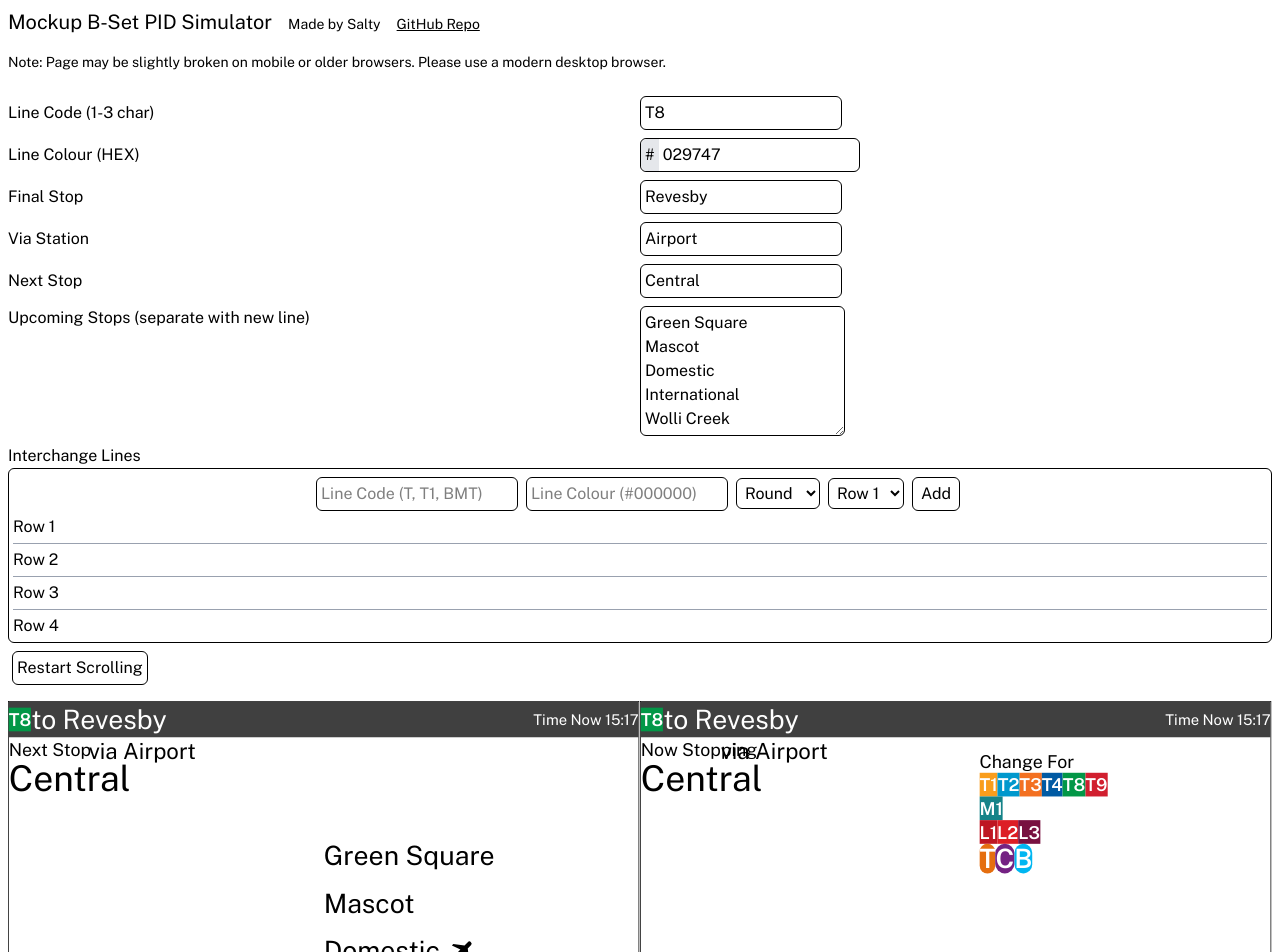
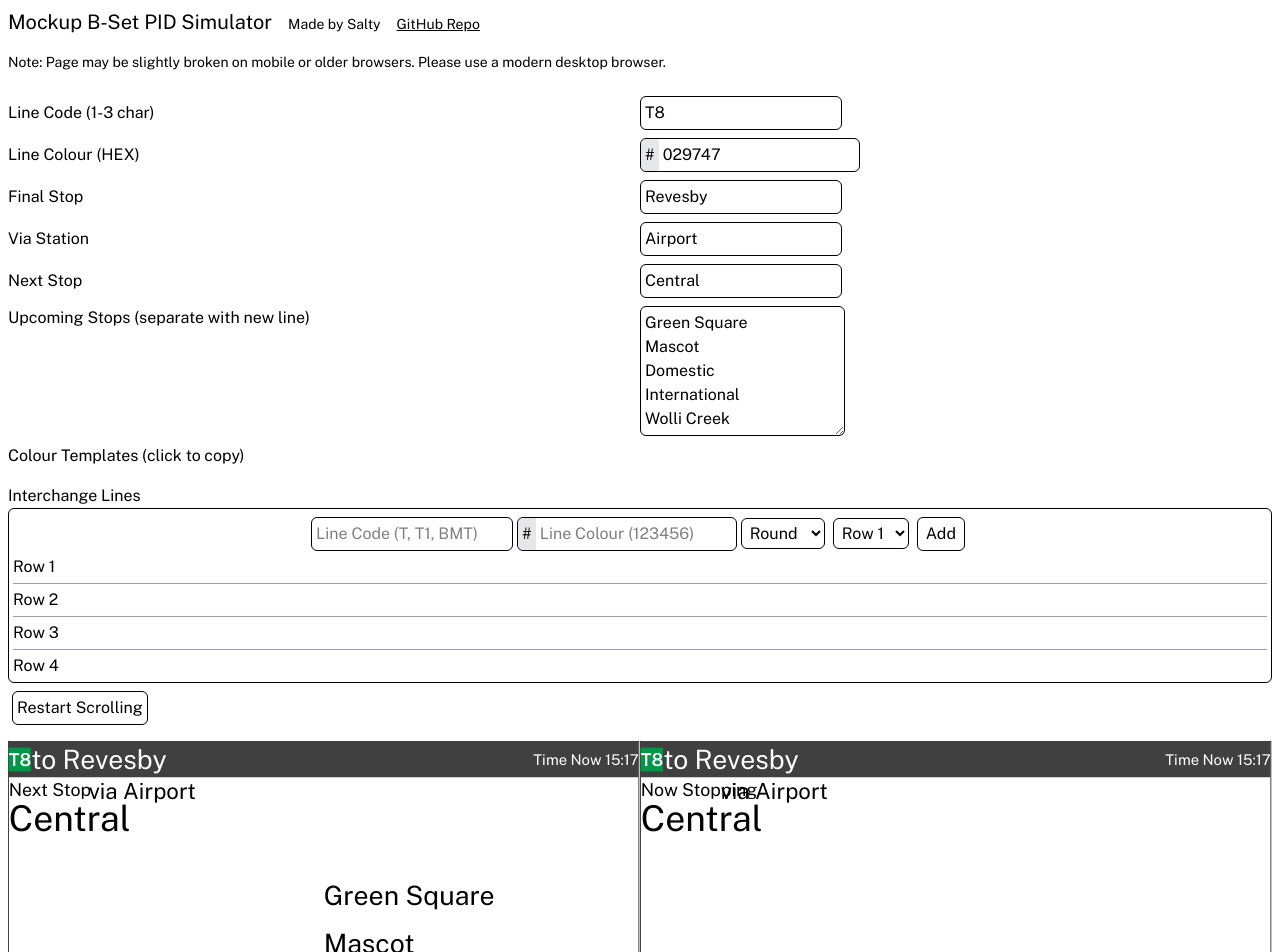
Before and after one commit to wutSalty/b-set-pid, a Next.js app: page / in a window 1280 px wide. Shown: the top 952 px of the page. Built offline with nearby package versions, Linux system fonts and the light colour scheme.

Commit message:
implemented interchange lines for big screen

```diff
--- a/src/app/Components/InputColour.tsx
+++ b/src/app/Components/CustomInputs.tsx
@@ -1,14 +1,18 @@
 import { ChangeEventHandler } from "react";
 
-export default function InputColour({
+export function InputColour({
   onChange,
   previewColour,
-  defaultColour
+  defaultColour,
+  required = false,
+  placeholder = "",
 }:
 {
   onChange: ChangeEventHandler<HTMLInputElement>,
   previewColour: string,
   defaultColour: string,
+  required?: boolean,
+  placeholder?: string,
 }
 ) {
   return (
@@ -18,11 +22,12 @@ export default function InputColour({
         type='text'
         id='LineColour'
         name='LineColour'
+        placeholder={placeholder}
         minLength={1}
         maxLength={6}
         defaultValue={defaultColour.slice(1)}
         onChange={(e) => onChange(e)}
-        required
+        required={required}
         className='p-1 grow-1 shrink-1 min-w-0' />
         <div className='w-[25] h-[32] grow-1 shrink-0 rounded-r-md' style={{backgroundColor: previewColour}}></div>
     </div>
--- a/src/app/Components/big-stopping.tsx
+++ b/src/app/Components/big-stopping.tsx
@@ -2,6 +2,7 @@ import { FaChevronLeft } from 'react-icons/fa';
 import { FaChevronRight } from 'react-icons/fa';
 import { RoundIcon, SquareIcon } from './icons';
 import StandardHeader from './header';
+import { Roundel } from '../Types/Roundel';
 
 export default function BigStopping(
   {
@@ -10,7 +11,7 @@ export default function BigStopping(
     FinalStop,
     ViaStop,
     NextStop,
-    Interchange,
+    Roundels,
   }:
   {
     LineColour: string,
@@ -18,7 +19,7 @@ export default function BigStopping(
     FinalStop: string,
     ViaStop: string,
     NextStop: string,
-    Interchange?: [],
+    Roundels: Roundel[],
   }
 ) {
   return (
@@ -58,27 +59,55 @@ export default function BigStopping(
         </div>
 
         <div className="basis-1/2 px-[32px] py-[16px] pr-0 pb-0" style={{height: 480-75-75}}>
-          <p className="text-2xl">Change For</p>
+          {Roundels.length > 0 ? <p className="text-2xl">Change For</p> : <></>}
           <div className='flex gap-[12] items-center flex-wrap mb-[12]'>
-            <SquareIcon LineCode='T1' LineColour='#f99d1c' />
+            {
+              Roundels.filter(r => r.row === 0).map((r, i) => (
+                r.type === "square" ?
+                <SquareIcon key={`${i}_${r.lineCode}_${r.lineColour}_${r.row}`} LineCode={r.lineCode} LineColour={r.lineColour} /> :
+                <RoundIcon key={`${i}_${r.lineCode}_${r.lineColour}_${r.row}`} LineCode={r.lineCode} LineColour={r.lineColour} />
+              ))
+            }
+            {/* <SquareIcon LineCode='T1' LineColour='#f99d1c' />
             <SquareIcon LineCode='T2' LineColour='#0098cd' />
             <SquareIcon LineCode='T3' LineColour='#f37021' />
             <SquareIcon LineCode='T4' LineColour='#005aa3' />
             <SquareIcon LineCode='T8' LineColour='#029747' />
-            <SquareIcon LineCode='T9' LineColour='#d11f2f' />
+            <SquareIcon LineCode='T9' LineColour='#d11f2f' /> */}
           </div>
           <div className='flex gap-[12] items-center flex-wrap mb-[12]'>
-            <SquareIcon LineCode='M1' LineColour='#168388' />
+            {
+              Roundels.filter(r => r.row === 1).map((r, i) => (
+                r.type === "square" ?
+                <SquareIcon key={`${i}_${r.lineCode}_${r.lineColour}_${r.row}`} LineCode={r.lineCode} LineColour={r.lineColour} /> :
+                <RoundIcon key={`${i}_${r.lineCode}_${r.lineColour}_${r.row}`} LineCode={r.lineCode} LineColour={r.lineColour} />
+              ))
+            }
+            {/* <SquareIcon LineCode='M1' LineColour='#168388' /> */}
           </div>
           <div className='flex gap-[12] items-center flex-wrap mb-[12]'>
-            <SquareIcon LineCode='L1' LineColour='#be1622' />
+            {
+              Roundels.filter(r => r.row === 2).map((r, i) => (
+                r.type === "square" ?
+                <SquareIcon key={`${i}_${r.lineCode}_${r.lineColour}_${r.row}`} LineCode={r.lineCode} LineColour={r.lineColour} /> :
+                <RoundIcon key={`${i}_${r.lineCode}_${r.lineColour}_${r.row}`} LineCode={r.lineCode} LineColour={r.lineColour} />
+              ))
+            }
+            {/* <SquareIcon LineCode='L1' LineColour='#be1622' />
             <SquareIcon LineCode='L2' LineColour='#dd1e25' />
-            <SquareIcon LineCode='L3' LineColour='#781140' />
+            <SquareIcon LineCode='L3' LineColour='#781140' /> */}
           </div>
           <div className='flex gap-[12] items-center flex-wrap mb-[12]'>
-            <RoundIcon LineCode='T' LineColour='#e56e0f' />
+            {
+              Roundels.filter(r => r.row === 3).map((r, i) => (
+                r.type === "square" ?
+                <SquareIcon key={`${i}_${r.lineCode}_${r.lineColour}_${r.row}`} LineCode={r.lineCode} LineColour={r.lineColour} /> :
+                <RoundIcon key={`${i}_${r.lineCode}_${r.lineColour}_${r.row}`} LineCode={r.lineCode} LineColour={r.lineColour} />
+              ))
+            }
+            {/* <RoundIcon LineCode='T' LineColour='#e56e0f' />
             <RoundIcon LineCode='C' LineColour='#742283' />
-            <RoundIcon LineCode='B' LineColour='#00b6f1' />
+            <RoundIcon LineCode='B' LineColour='#00b6f1' /> */}
           </div>
         </div>
       </div>
--- /dev/null
+++ b/src/app/Types/Roundel.tsx
@@ -0,0 +1,7 @@
+
+export interface Roundel {
+  type: string;
+  lineCode: string;
+  lineColour: string;
+  row: number;
+}
--- a/src/app/page.tsx
+++ b/src/app/page.tsx
@@ -1,19 +1,14 @@
 'use client'
-import React, { useState } from 'react';
+import React, { ReactNode, useEffect, useRef, useState } from 'react';
 import BigUpcoming from './Components/big-upcoming';
 import SmallUpcoming from './Components/small-upcoming';
 import BigStopping from './Components/big-stopping';
 import SmallStopping from './Components/small-stopping';
 import { RoundIcon, SquareIcon } from './Components/icons';
 import { MdClose } from 'react-icons/md';
-import InputColour from './Components/InputColour';
-
-interface Roundel {
-  type: string;
-  lineCode: string;
-  lineColour: string;
-  row: number;
-}
+import { InputColour } from './Components/CustomInputs';
+import { Roundel } from './Types/Roundel';
+import { FaCheck } from 'react-icons/fa';
 
 const DefaultLineColour = "#029747";
 const DefaultLineCode = "T8";
@@ -36,6 +31,33 @@ const DefaultUpcomingStops = [
   "Padstow",
   "Revesby",
 ];
+
+function ColourSwatch({colour}:{colour: string}) {
+  const ref = useRef<HTMLDivElement>(null);
+
+  const copyToClipboard = (value: string) => {
+    navigator.clipboard.writeText(value);
+    if (!ref.current) return;
+    ref.current.style.display = "block";
+
+    setTimeout(() => {
+      if(!ref.current) return;
+      ref.current.style.display = "none";
+    }, 1000);
+  }
+
+  return (
+    <div
+      className='w-[48] h-[48] rounded-md flex items-center justify-center hover:cursor-pointer'
+      style={{backgroundColor: colour}}
+      onClick={() => copyToClipboard(colour.slice(1))}
+    >
+      <div ref={ref} style={{display: "none"}}>
+        <FaCheck className='text-white' />
+      </div>
+    </div>
+  );
+}
 
 export default function Home() {
   const [LineColour, setLineColour] = useState(DefaultLineColour);
@@ -104,7 +126,9 @@ export default function Home() {
       <p className='text-sm p-2 inline-block'>{"Made by Salty"}</p>
       <a className='text-sm m-2 inline-block underline' href='https://github.com/wutSalty/b-set-pid' target="_blank" rel="noopener noreferrer">{"GitHub Repo"}</a>
       <p className='text-sm m-2'>{"Note: Page may be slightly broken on mobile or older browsers. Please use a modern desktop browser."}</p>
-      <div className='basis-1/5 p-2'>
+      <div className='p-2'>
+
+        {/* Panels */}
         <div className='my-2'>
           <label htmlFor="LineCode" className='inline-block w-1/2'>Line Code (1-3 char)</label>
           <input
@@ -120,7 +144,12 @@ export default function Home() {
         </div>
         <div className='my-2'>
           <label htmlFor="LineColour" className='inline-block w-1/2'>Line Colour (HEX)</label>
-          <InputColour onChange={(e) => setLineColour(`#${e.target.value}`)} previewColour={LineColour} defaultColour={DefaultLineColour} />
+          <InputColour
+            onChange={(e) => setLineColour(`#${e.target.value}`)}
+            previewColour={LineColour}
+            defaultColour={DefaultLineColour}
+            required
+          />
         </div>
         <div className='my-2'>
           <label htmlFor="FinalStop" className='inline-block w-1/2'>Final Stop</label>
@@ -163,9 +192,31 @@ export default function Home() {
             defaultValue={DefaultUpcomingStops.join('\n')}
             onChange={(e) => formatUpcomingStops(e)}
             className='w-[250] border rounded-md p-1 align-middle'
-          >
-          </textarea>
+          ></textarea>
         </div>
+
+        {/* Colour Template */}
+        <div className='my-2'>
+          <p className=''>{"Colour Templates (click to copy)"}</p>
+          <div className='flex items-center justify-around p-1'>
+            <ColourSwatch colour='#f99d1c' />
+            <ColourSwatch colour='#0098cd' />
+            <ColourSwatch colour='#f37021' />
+            <ColourSwatch colour='#005aa3' />
+            <ColourSwatch colour='#029747' />
+            <ColourSwatch colour='#d11f2f' />
+            <ColourSwatch colour='#168388' />
+            <ColourSwatch colour='#be1622' />
+            <ColourSwatch colour='#dd1e25' />
+            <ColourSwatch colour='#781140' />
+            <ColourSwatch colour='#ed6601' />
+            <ColourSwatch colour='#e56e0f' />
+            <ColourSwatch colour='#742283' />
+            <ColourSwatch colour='#00b6f1' />
+          </div>
+        </div>
+
+        {/* Interchange Selectors */}
         <div className='my-2'>
           <p className=''>Interchange Lines</p>
           <div className='border rounded-md p-1 text-center'>
@@ -177,14 +228,12 @@ export default function Home() {
               maxLength={3}
               onChange={(e) => setRoundelCode(e.target.value)}
             ></input>
-            <input
-              type='text'
-              className='w-[250] border rounded-md p-1 m-1 invalid:border-red-500'
-              placeholder='Line Colour (#000000)'
-              minLength={7}
-              maxLength={7}
-              onChange={(e) => setRoundelColour(e.target.value)}
-            ></input>
+            <InputColour
+              onChange={(e) => setRoundelColour(`#${e.target.value}`)}
+              previewColour={RoundelColour}
+              defaultColour=''
+              placeholder='Line Colour (123456)'
+            />
             <select
               className='border rounded-md p-1 m-1 invalid:border-red-500'
               onChange={(e) => setRoundelType(e.target.value)}
@@ -277,6 +326,7 @@ export default function Home() {
                 FinalStop={FinalStop}
                 ViaStop={ViaStop}
                 NextStop={NextStop}
+                Roundels={Roundels}
               />
             </foreignObject>
           </svg>
```
